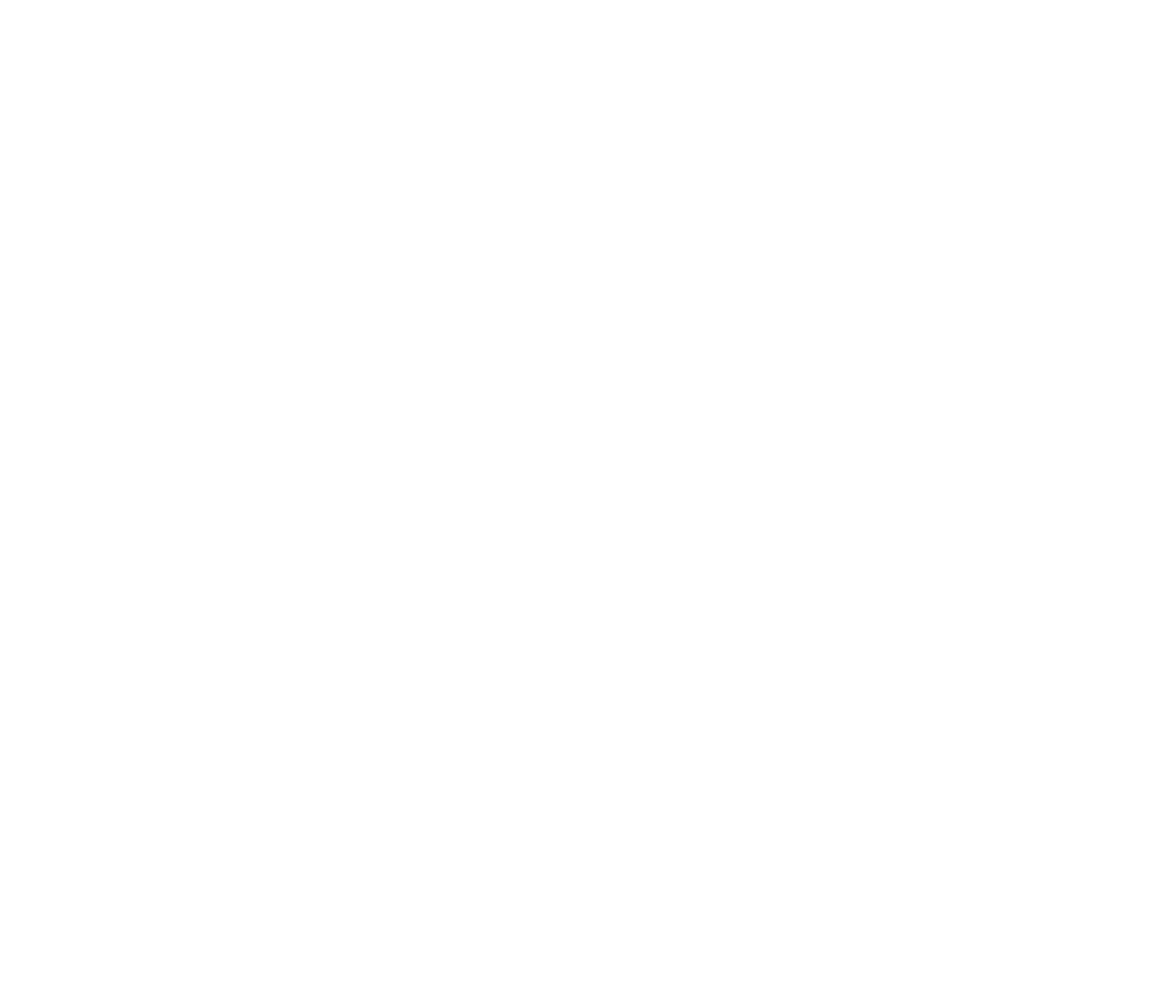
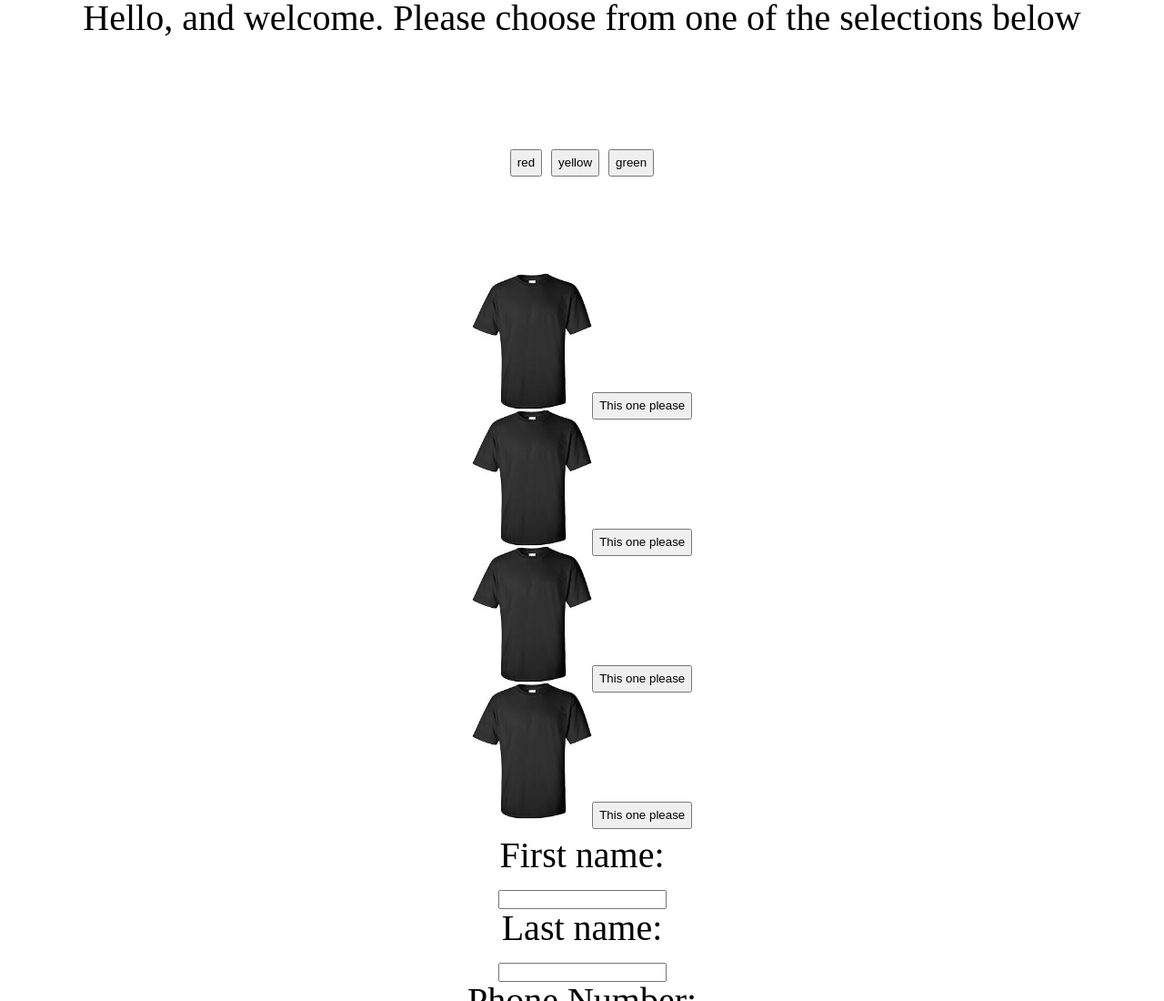
Before and after one commit to christopherhamersly/danger.live, a plain HTML site: page index.html in a window 1280 px wide. Shown: the top 1100 px of the page at 91% size. Before the commit the page ends 800 px from the top, so only its background shows below. Drawn offline with Linux system fonts and the light colour scheme.

Commit message:
danger.live

```diff
--- a/css/reset.css
+++ b/css/reset.css
@@ -0,0 +1,48 @@
+/* http://meyerweb.com/eric/tools/css/reset/
+   v2.0 | 20110126
+   License: none (public domain)
+*/
+
+html, body, div, span, applet, object, iframe,
+h1, h2, h3, h4, h5, h6, p, blockquote, pre,
+a, abbr, acronym, address, big, cite, code,
+del, dfn, em, img, ins, kbd, q, s, samp,
+small, strike, strong, sub, sup, tt, var,
+b, u, i, center,
+dl, dt, dd, ol, ul, li,
+fieldset, form, label, legend,
+table, caption, tbody, tfoot, thead, tr, th, td,
+article, aside, canvas, details, embed,
+figure, figcaption, footer, header, hgroup,
+menu, nav, output, ruby, section, summary,
+time, mark, audio, video {
+	margin: 0;
+	padding: 0;
+	border: 0;
+	font-size: 100%;
+	font: inherit;
+	vertical-align: baseline;
+}
+/* HTML5 display-role reset for older browsers */
+article, aside, details, figcaption, figure,
+footer, header, hgroup, menu, nav, section {
+	display: block;
+}
+body {
+	line-height: 1;
+}
+ol, ul {
+	list-style: none;
+}
+blockquote, q {
+	quotes: none;
+}
+blockquote:before, blockquote:after,
+q:before, q:after {
+	content: '';
+	content: none;
+}
+table {
+	border-collapse: collapse;
+	border-spacing: 0;
+}
--- a/css/style.css
+++ b/css/style.css
@@ -0,0 +1,191 @@
+* {
+
+}
+
+/* div {
+
+} */
+#a {
+  height: 150px;
+
+}
+
+#buttona {
+  height: 30px;
+  text-align: center;
+
+
+}
+#b {
+  height: 150px;
+
+}
+
+#buttonb {
+  height: 30px;
+  text-align: center;
+
+
+
+}
+#c {
+  height: 150px;
+
+}
+
+#buttonc {
+  height: 30px;
+  text-align: center;
+
+
+}
+#d {
+  height: 150px;
+
+}
+
+#buttond {
+  height: 30px;
+  text-align: center;
+
+
+}
+
+div:nth-child(1){
+
+height: 150px;
+text-align: center;
+font-size: 40px;
+
+
+}
+
+div:nth-child(2){
+
+  height: 150px;
+}
+
+div:nth-child(3){
+
+  height: 150px;
+}
+
+div:nth-child(4){
+
+  height: 150px;
+}
+
+div:nth-child(5){
+
+  height: 150px;
+}
+
+div:nth-child(6){
+
+  height: 150px;
+}
+
+div:nth-child(7){
+
+  height: 300px;
+  padding-top: 0px;
+  line-height: 40px;
+  padding-top: 20px;
+}
+
+ /* tablets */
+@media only screen and (min-width: 600px) {
+
+}
+
+
+/* desktop */
+@media only screen and (min-width: 768px) {
+  #a {
+    height: 150px;
+
+  }
+
+  #buttona {
+    height: 30px;
+    text-align: center;
+
+
+  }
+  #b {
+    height: 150px;
+
+  }
+
+  #buttonb {
+    height: 30px;
+    text-align: center;
+
+
+
+  }
+  #c {
+    height: 150px;
+
+  }
+
+  #buttonc {
+    height: 30px;
+    text-align: center;
+
+
+  }
+  #d {
+    height: 150px;
+
+  }
+
+  #buttond {
+    height: 30px;
+    text-align: center;
+
+
+  }
+
+  div:nth-child(1){
+
+  height: 150px;
+  text-align: center;
+  font-size: 40px;
+
+
+  }
+
+  div:nth-child(2){
+
+    height: 150px;
+  }
+
+  div:nth-child(3){
+
+    height: 150px;
+  }
+
+  div:nth-child(4){
+    background-color:
+    height: 150px;
+  }
+
+  div:nth-child(5){
+
+    height: 150px;
+  }
+
+  div:nth-child(6){
+
+    height: 150px;
+  }
+
+  div:nth-child(7){
+
+    height: 300px;
+    padding-top: 0px;
+    line-height: 40px;
+    padding-top: 20px;
+  }
+}
--- a/index.html
+++ b/index.html
@@ -1,18 +1,37 @@
 <!DOCTYPE html>
   <header>
-    <a
-  </header>
+    <meta name="viewport" content="width=device-width, initial-scale=1, user-scalable=no" />
+    <link rel="stylesheet" href="css/reset.css" />
+    <link rel="stylesheet" href="css/style.css" />
+    </header>
   <body>
-  <head>
+    <head>
 
   </head>
-  <main>
-
-  </main>
+    <main>
+      <div>
+        <div>Hello, and welcome.  Please choose from one of the selections below</div>
+        <div id=z><button  id=buttonb type="button">red</button> <button  id=buttonb type="button">yellow</button> <button  id=buttonb type="button">green</button> </div>
+        <div><img id=a src="css/images/blackShirt.jpeg" alt="black shirt"><button  id=buttona type="button">This one please</button> </div>
+        <div><img id=b src="css/images/blackShirt.jpeg" alt="black shirt"><button  id=buttonb type="button">This one please</button> </div>
+        <div><img id=c src="css/images/blackShirt.jpeg" alt="black shirt"><button  id=buttonc type="button">This one please</button> </div>
+        <div><img id=d src="css/images/blackShirt.jpeg" alt="black shirt"><button  id=buttond type="button">This one please</button> </div>
+        <div> <form>
+          <label for="fname">First name:</label><br>
+          <input type="text" id="fname" name="fname"><br>
+          <label for="lname">Last name:</label><br>
+          <input type="text" id="lname" name="lname"><br>
+          <label for="phoneNumber">Phone Number:</label><br>
+          <input type="text" id="phoneNumber" name="lname"><br>
+          <button  id=buttonb type="button">submit</button>
+        </form></div>
+        <div></div>
+        <div></div>
+      </div>
+    </main>
 
   <footer>
+
   </footer>
-
-
   </body>
 </html>
```
Also changed, not shown: css/images/blackShirt.jpeg (added).
